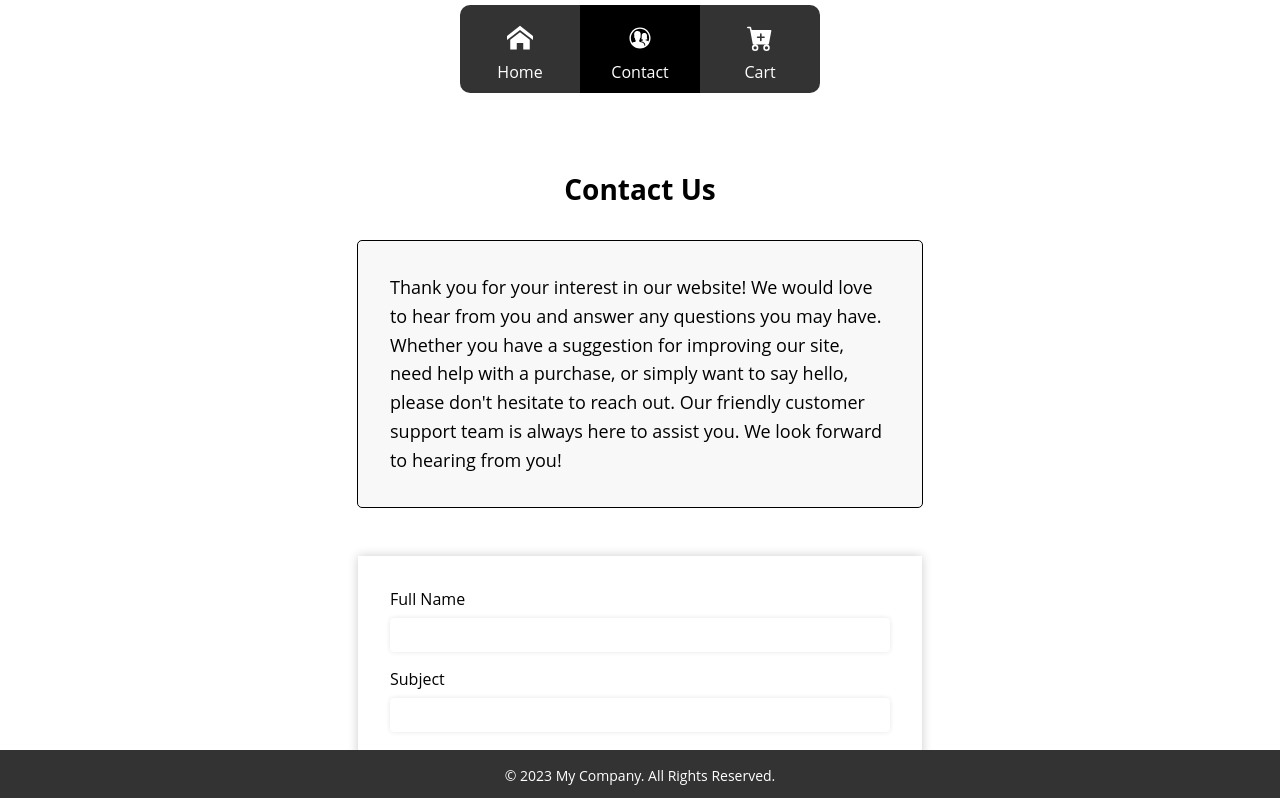
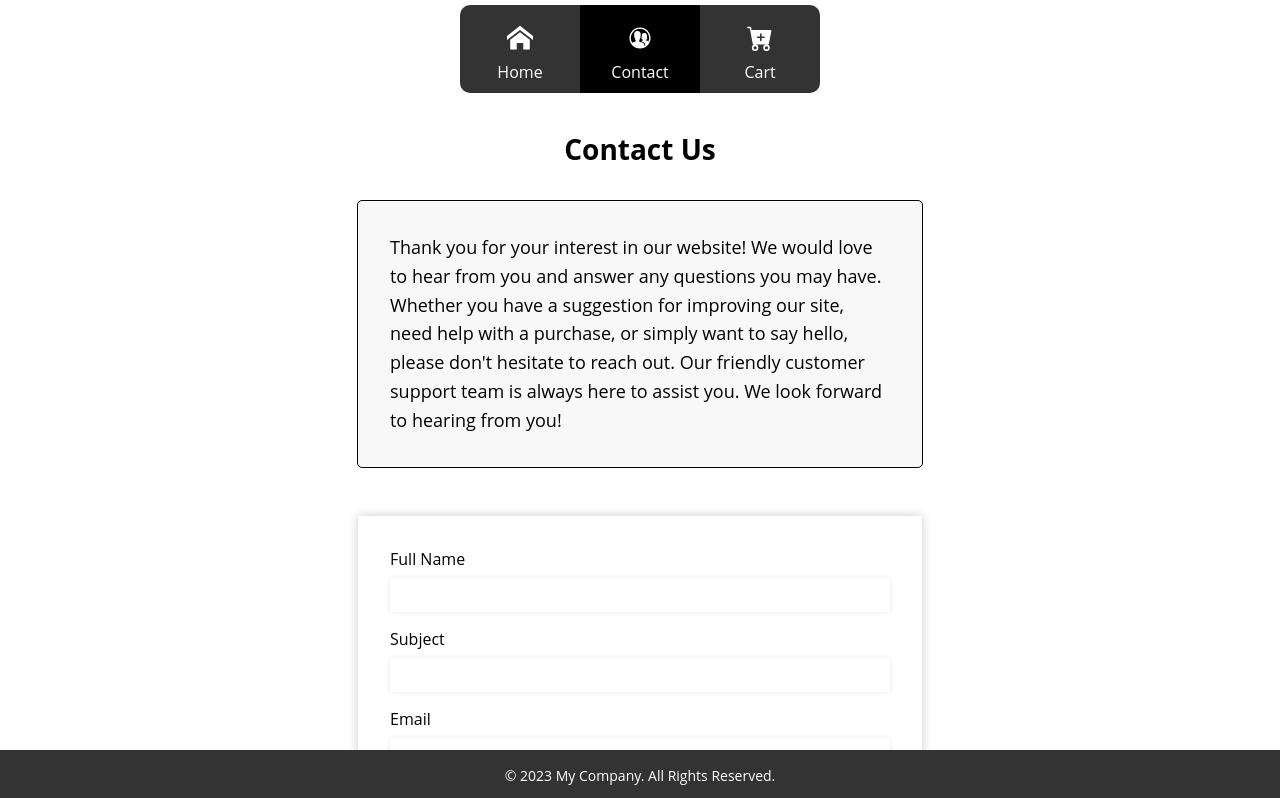
Before and after one commit to AugustWahlberg/JS-frameworks-react-ca, a React (Create React App) app: page /contact in a window 1280 px wide. Shown: the top 798 px of the page. Built offline with nearby package versions, Linux system fonts and the light colour scheme.

Commit message:
Adjusted content containers

```diff
--- a/src/pages/Cart.Styles.js
+++ b/src/pages/Cart.Styles.js
@@ -4,9 +4,8 @@ export const Container = styled.div`
   border: 0;
   display: flex;
   flex-wrap: wrap;
-  margin: 40px auto;
-  margin-top: 140px;
-  max-width: 800px;
+  margin: 120px auto;
+  max-width: 500px;
   justify-content: center;
 `;
 
@@ -20,8 +19,7 @@ export const CartItemsWrapper = styled.div`
 
 export const CartItem = styled.div`
   display: flex;
-  width: 100%;
-  max-width: 450px;
+  max-width: 300px;
   width: auto;
   padding: 20px;
   border-bottom: 1px solid #eee;
@@ -32,7 +30,7 @@ export const CartItem = styled.div`
 
 export const CartTitle = styled.h1`
   font-size: 28px;
-  margin: 30px auto;
+  margin: 10px auto;
   display: block;
   width: 100%;
   text-align: center;
@@ -43,7 +41,7 @@ export const CartItemImg = styled.img`
   margin-right: 20px;
   max-width: 200px;
   min-width: 120px;
-  height: 300px;
+  height: 240px;
  display: inline-block;
   vertical-align: middle;
   object-fit: cover;
--- a/src/pages/Contact.Styles.js
+++ b/src/pages/Contact.Styles.js
@@ -14,8 +14,8 @@ export const Container = styled.div`
   border: 0;
   display: flex;
   flex-wrap: wrap;
-  margin: 40px auto;
-  margin-top: 140px;
+  margin: 0 auto;
+  margin-top: 120px;
   justify-content: center;
   max-width: 1800px;
 `;
@@ -48,7 +48,7 @@ export const TextArea = styled.textarea`
 
 export const ContactTitle = styled.h1`
   font-size: 28px;
-  margin: 30px auto;
+  margin: 10px auto;
   display: block;
   width: 100%;
   text-align: center;
--- a/src/pages/Home.Styles.js
+++ b/src/pages/Home.Styles.js
@@ -5,8 +5,7 @@ export const Container = styled.div`
   background-color: ;
   display: flex;
   flex-wrap: wrap;
-  margin: 40px auto;
-  margin-top: 140px;
+  margin: 140px auto;
   justify-content: center;
   max-width: 1800px;
   min-height: 100vw;
--- a/src/pages/Product.Styles.js
+++ b/src/pages/Product.Styles.js
@@ -6,8 +6,9 @@ export const Container = styled.div`
   background-color: ;
   display: flex;
   flex-wrap: wrap;
-  margin: 0 auto;
+  margin: 120px auto;
   justify-content: center;
+
 `;
 
 export const ProductTitle = styled.h1`
```
